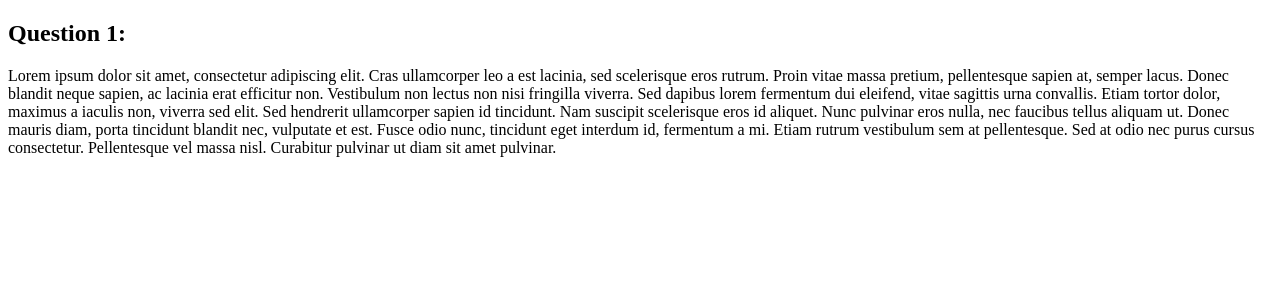
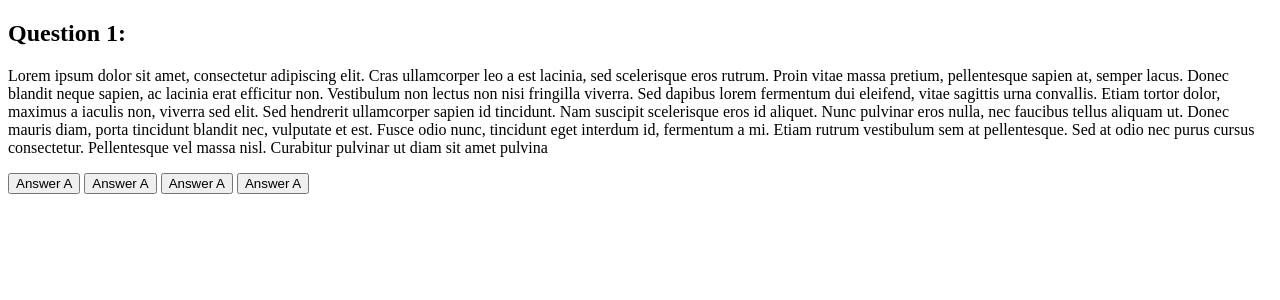
Before and after one commit to drnoir/30SecondQuiz, a Next.js app: page /components/Question in a window 1280 px wide. Shown: the top 300 px of the page. Built offline with nearby package versions, Linux system fonts and the light colour scheme.

Commit message:
# layout work  - working on prototyping UI layout  - added Button.tsx  - updated Question.tsx

```diff
--- /dev/null
+++ b/pages/components/Button.tsx
@@ -0,0 +1,6 @@
+// Button
+export default function Button () {
+    return <button className="bg-blue-500 hover:bg-blue-400 text-white font-bold py-2 px-4 border-b-4 border-blue-700 hover:border-blue-500 rounded">
+        Answer A
+    </button>
+}
--- a/pages/components/Question.tsx
+++ b/pages/components/Question.tsx
@@ -1,13 +1,12 @@
 import { ReactElement, JSXElementConstructor, ReactNode, ReactPortal, PromiseLikeOfReactNode } from "react";
-
+import Button from "./Button";
 //QUESTION
 export default function Question(question: string | number | boolean | ReactElement<any, string | JSXElementConstructor<any>> | Iterable<ReactNode> | ReactPortal | PromiseLikeOfReactNode) {
-    return <div className="container lex flex-1 items-center justify-center sm:items-stretch sm:justify-start mt-2">
+    return <div className="container p-2 lex flex-1 items-center justify-center sm:items-stretch sm:justify-start mt-2">
         <div className="sm:block">
            <h2>Question 1:</h2>
-            <p className ='text-lg'>Lorem ipsum dolor sit amet, consectetur adipiscing elit. Cras ullamcorper leo a est lacinia, sed scelerisque eros rutrum. Proin vitae massa pretium, pellentesque sapien at, semper lacus. Donec blandit neque sapien, ac lacinia erat efficitur non. Vestibulum non lectus non nisi fringilla viverra. Sed dapibus lorem fermentum dui eleifend, vitae sagittis urna convallis. Etiam tortor dolor, maximus a iaculis non, viverra sed elit. Sed hendrerit ullamcorper sapien id tincidunt. Nam suscipit scelerisque eros id aliquet. Nunc pulvinar eros nulla, nec faucibus tellus aliquam ut. Donec mauris diam, porta tincidunt blandit nec, vulputate et est. Fusce odio nunc, tincidunt eget interdum id, fermentum a mi. Etiam rutrum vestibulum sem at pellentesque. Sed at odio nec purus cursus consectetur. Pellentesque vel massa nisl. Curabitur pulvinar ut diam sit amet pulvinar.
-
-            </p>
+            <p className ='text-lg'>Lorem ipsum dolor sit amet, consectetur adipiscing elit. Cras ullamcorper leo a est lacinia, sed scelerisque eros rutrum. Proin vitae massa pretium, pellentesque sapien at, semper lacus. Donec blandit neque sapien, ac lacinia erat efficitur non. Vestibulum non lectus non nisi fringilla viverra. Sed dapibus lorem fermentum dui eleifend, vitae sagittis urna convallis. Etiam tortor dolor, maximus a iaculis non, viverra sed elit. Sed hendrerit ullamcorper sapien id tincidunt. Nam suscipit scelerisque eros id aliquet. Nunc pulvinar eros nulla, nec faucibus tellus aliquam ut. Donec mauris diam, porta tincidunt blandit nec, vulputate et est. Fusce odio nunc, tincidunt eget interdum id, fermentum a mi. Etiam rutrum vestibulum sem at pellentesque. Sed at odio nec purus cursus consectetur. Pellentesque vel massa nisl. Curabitur pulvinar ut diam sit amet pulvina</p>
+            <Button/>     <Button/>     <Button/>     <Button/>
         </div>
     </div>
 }
```
